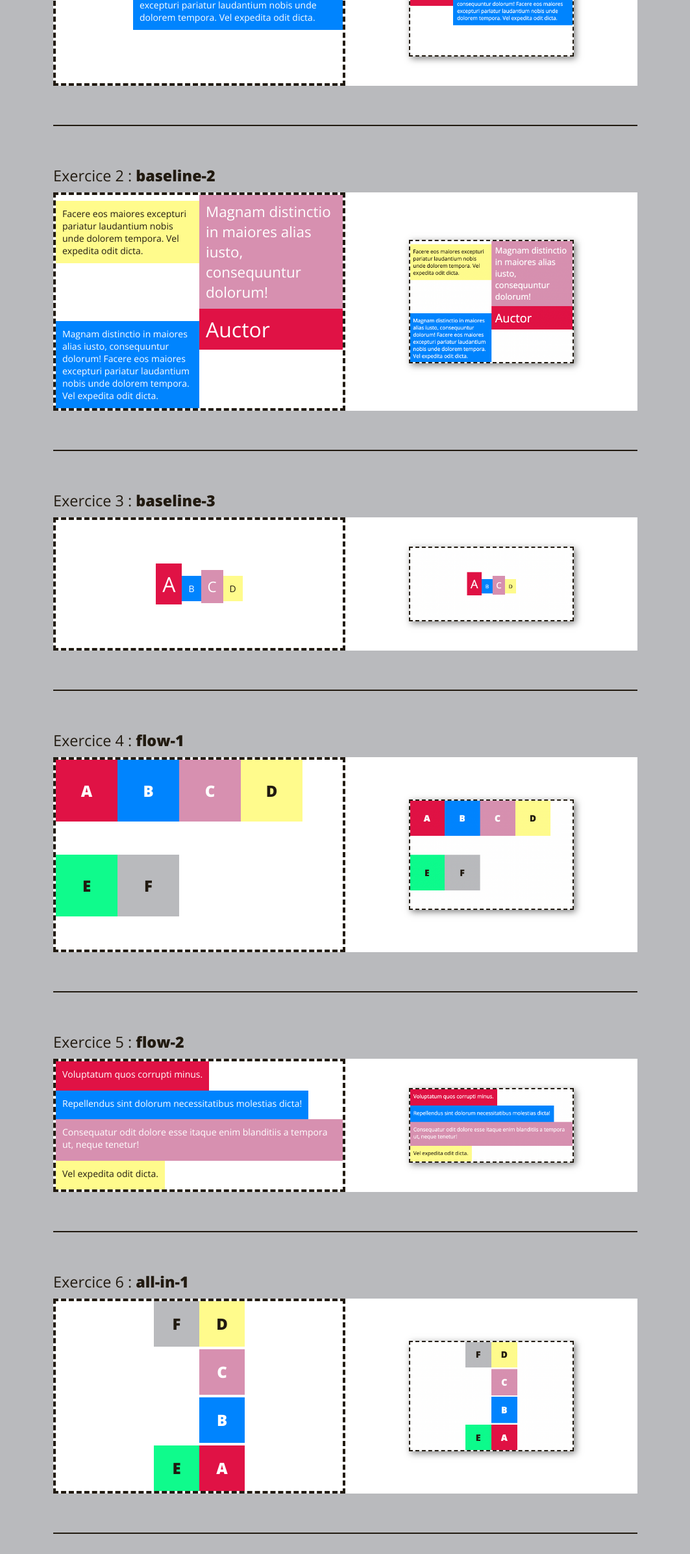
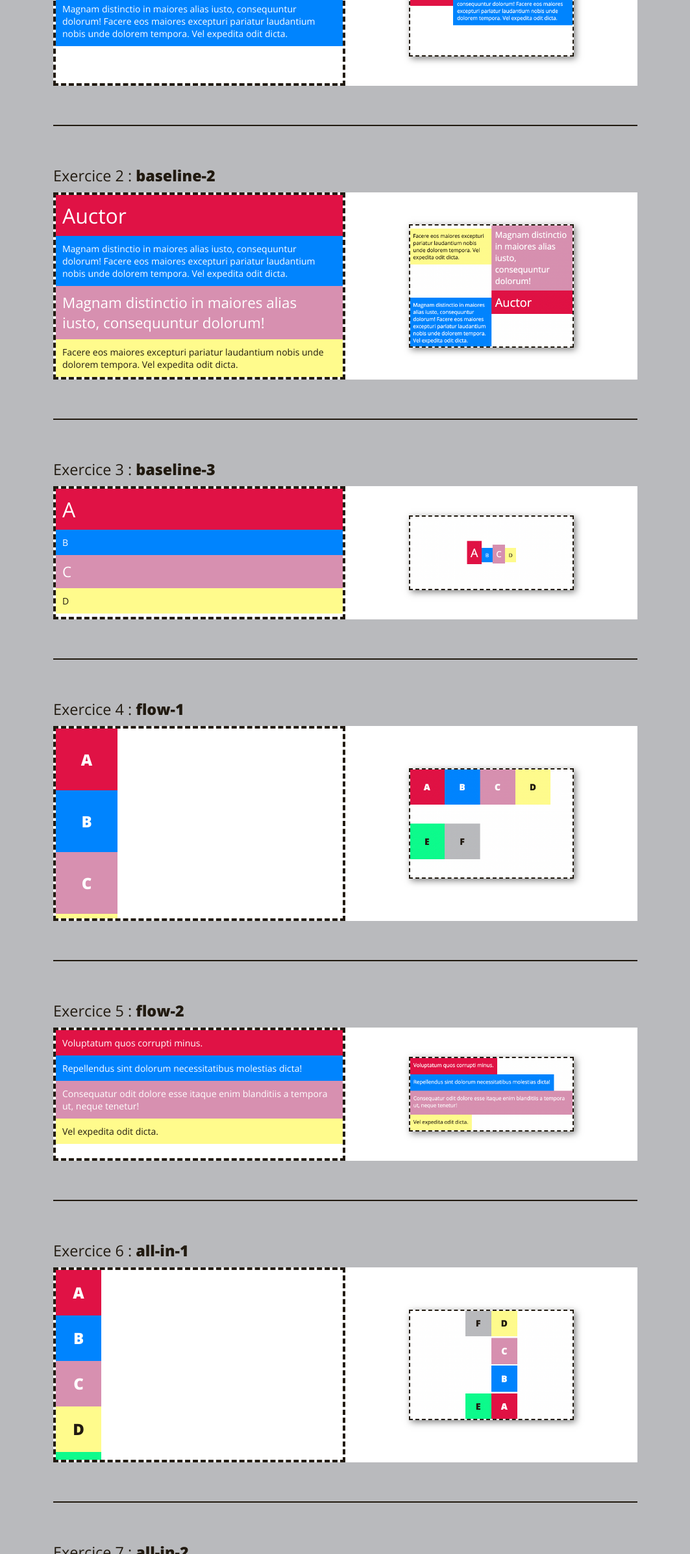
Before and after one commit to titiyocretton/eikon-flex-5, a plain HTML site: page index.html in a window 1280 px wide. Shown: the part 409-2800 px from the top of the page at 65% size, without its empty margins (108-1171 px from the left). Drawn offline with nearby package versions, Linux system fonts and the light colour scheme.

Commit message:
Prepares exercises

```diff
--- a/css/exercice.css
+++ b/css/exercice.css
@@ -1,66 +1,13 @@
 /* 1. exercice-baseline-1 */
-.exercice-baseline-1 .container {
-  display: flex;
-  align-items: baseline;
-}
 
 /* 2. exercice-baseline-2 */
-.exercice-baseline-2 .container {
-  display: flex;
-  flex-direction: row-reverse;
-  flex-wrap: wrap-reverse;
-  align-items: baseline;
-  align-content: center;
-}
-
-.exercice-baseline-2 .container .element {
-  width: 50%;
-  box-sizing: border-box;
-}
 
 /* 3. exercice-baseline-3 */
-.exercice-baseline-3 .container {
-  display: flex;
-  flex-flow: row wrap;
-  align-items: baseline;
-  align-content: center;
-  justify-content: center;
-}
 
 /* 4. exercice-flow-1 */
-.exercice-flow-1 .container {
-  display: flex;
-  flex-flow: row wrap;
-}
 
 /* 5. exercice-flow-2 */
-.exercice-flow-2 .container {
-  display: flex;
-  flex-flow: row wrap;
-}
 
 /* 6. exercice-all-in-1 */
-.exercice-all-in-1 .container {
-  display: flex;
-  flex-flow: column-reverse wrap-reverse;
-  align-content: center;
-  justify-content: space-between;
-}
 
 /* 7. exercice-all-in-2 */
-.exercice-all-in-2 .container {
-  display: flex;
-  flex-flow: row wrap;
-  align-items: baseline;
-  align-content: center;
-  justify-content: flex-start;
-}
-
-.exercice-all-in-2 .container .element-blue {
-  flex-grow: 1;
-}
-
-.exercice-all-in-2 .container .element-pink {
-  flex-grow: 1;
-  order: 1;
-}
```
